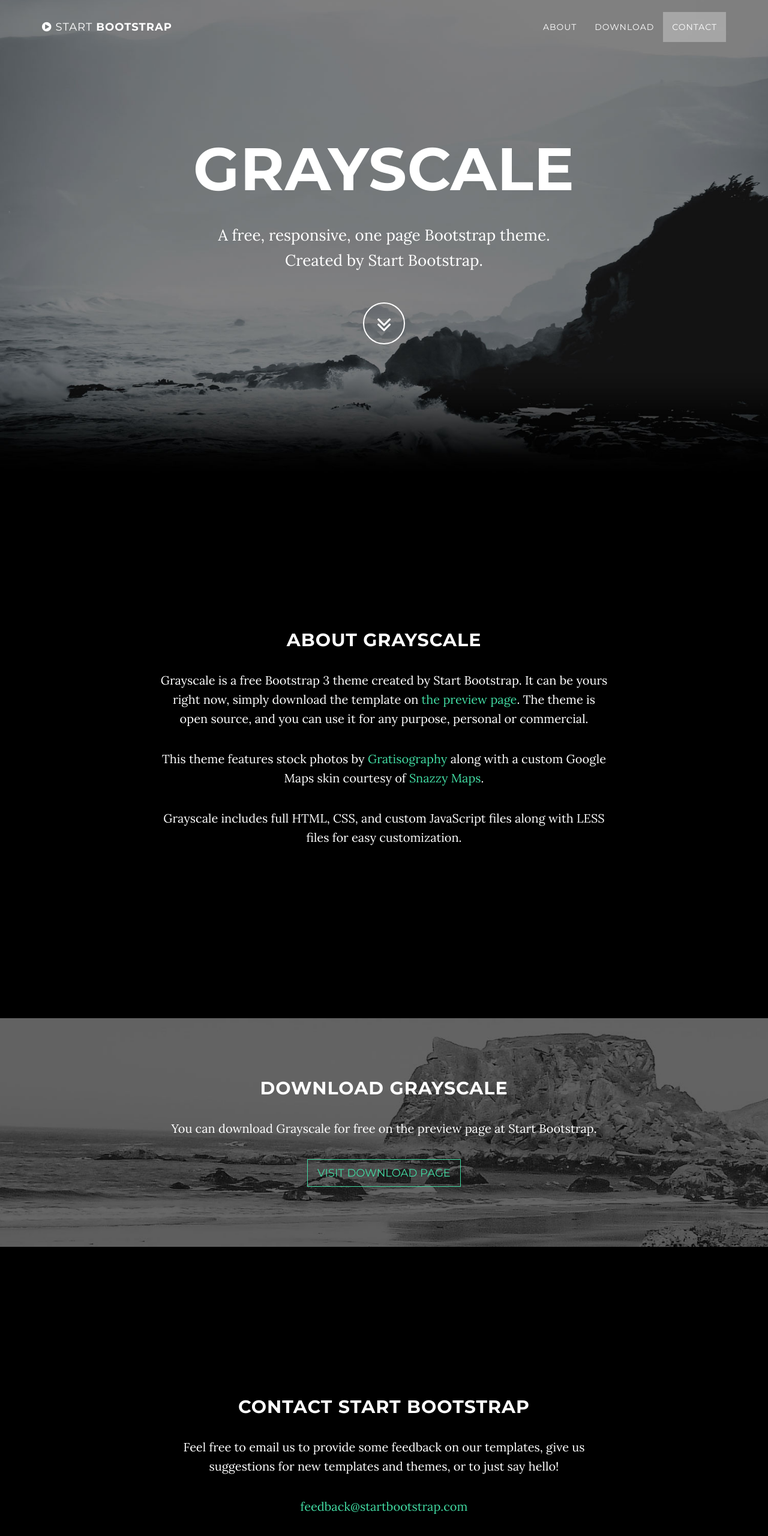
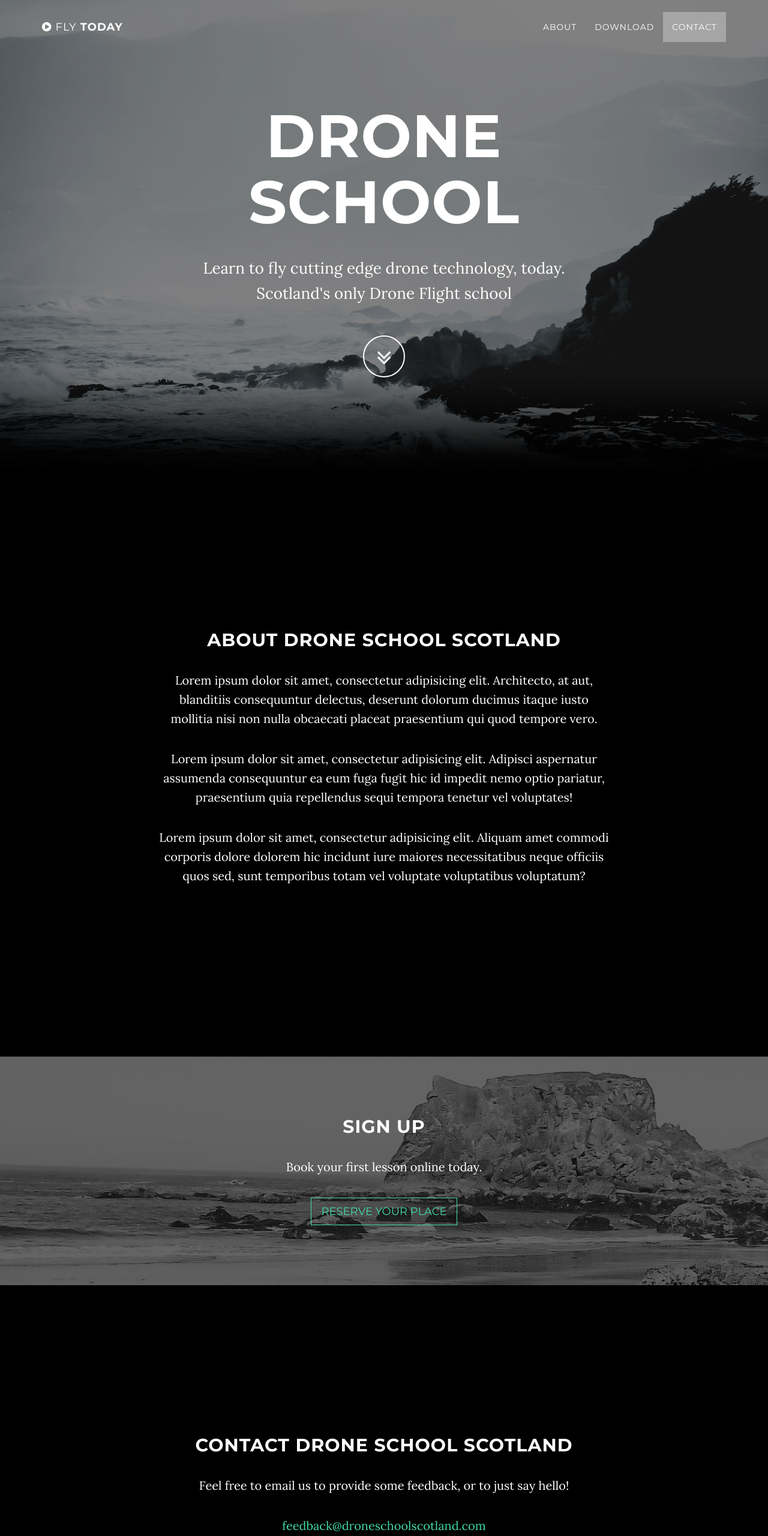
Before and after one commit to CraigJPerry/droneschoolscotland, a website: page client/index.html in a window 1280 px wide. Shown: the top 2560 px of the page at 60% size. Drawn offline with nearby package versions, Linux system fonts and the light colour scheme; some packages are replaced by stand-ins of ours; files that its build step writes are made by us from their sources; files whose address does not match are found by name.

Commit message:
feat(index): Initial rough draft copy text

```diff
--- a/client/index.html
+++ b/client/index.html
@@ -9,7 +9,7 @@
     <meta name="description" content="">
     <meta name="author" content="">
 
-    <title>Grayscale - Start Bootstrap Theme</title>
+    <title>Drone School Scotland</title>
 
     <!-- Bootstrap Core CSS -->
     <link href="/public/css/bootstrap.min.css" rel="stylesheet">
@@ -41,7 +41,7 @@
                     <i class="fa fa-bars"></i>
                 </button>
                 <a class="navbar-brand page-scroll" href="#page-top">
-                    <i class="fa fa-play-circle"></i>  <span class="light">Start</span> Bootstrap
+                    <i class="fa fa-play-circle"></i>  <span class="light">Fly</span> Today
                 </a>
             </div>
 
@@ -74,8 +74,8 @@
             <div class="container">
                 <div class="row">
                     <div class="col-md-8 col-md-offset-2">
-                        <h1 class="brand-heading">Grayscale</h1>
-                        <p class="intro-text">A free, responsive, one page Bootstrap theme.<br>Created by Start Bootstrap.</p>
+                        <h1 class="brand-heading">Drone School</h1>
+                        <p class="intro-text">Learn to fly cutting edge drone technology, today.<br>Scotland's only Drone Flight school</p>
                         <a href="#about" class="btn btn-circle page-scroll">
                             <i class="fa fa-angle-double-down animated"></i>
                         </a>
@@ -89,10 +89,10 @@
     <section id="about" class="container content-section text-center">
         <div class="row">
             <div class="col-lg-8 col-lg-offset-2">
-                <h2>About Grayscale</h2>
-                <p>Grayscale is a free Bootstrap 3 theme created by Start Bootstrap. It can be yours right now, simply download the template on <a href="http://startbootstrap.com/template-overviews/grayscale/">the preview page</a>. The theme is open source, and you can use it for any purpose, personal or commercial.</p>
-                <p>This theme features stock photos by <a href="http://gratisography.com/">Gratisography</a> along with a custom Google Maps skin courtesy of <a href="http://snazzymaps.com/">Snazzy Maps</a>.</p>
-                <p>Grayscale includes full HTML, CSS, and custom JavaScript files along with LESS files for easy customization.</p>
+                <h2>About Drone School Scotland</h2>
+                <p>Lorem ipsum dolor sit amet, consectetur adipisicing elit. Architecto, at aut, blanditiis consequuntur delectus, deserunt dolorum ducimus itaque iusto mollitia nisi non nulla obcaecati placeat praesentium qui quod tempore vero.</p>
+                <p>Lorem ipsum dolor sit amet, consectetur adipisicing elit. Adipisci aspernatur assumenda consequuntur ea eum fuga fugit hic id impedit nemo optio pariatur, praesentium quia repellendus sequi tempora tenetur vel voluptates!</p>
+                <p>Lorem ipsum dolor sit amet, consectetur adipisicing elit. Aliquam amet commodi corporis dolore dolorem hic incidunt iure maiores necessitatibus neque officiis quos sed, sunt temporibus totam vel voluptate voluptatibus voluptatum?</p>
             </div>
         </div>
     </section>
@@ -102,9 +102,9 @@
         <div class="download-section">
             <div class="container">
                 <div class="col-lg-8 col-lg-offset-2">
-                    <h2>Download Grayscale</h2>
-                    <p>You can download Grayscale for free on the preview page at Start Bootstrap.</p>
-                    <a href="http://startbootstrap.com/template-overviews/grayscale/" class="btn btn-default btn-lg">Visit Download Page</a>
+                    <h2>Sign Up</h2>
+                    <p>Book your first lesson online today.</p>
+                    <a href="#" class="btn btn-default btn-lg">Reserve Your Place</a>
                 </div>
             </div>
         </div>
@@ -114,19 +114,19 @@
     <section id="contact" class="container content-section text-center">
         <div class="row">
             <div class="col-lg-8 col-lg-offset-2">
-                <h2>Contact Start Bootstrap</h2>
-                <p>Feel free to email us to provide some feedback on our templates, give us suggestions for new templates and themes, or to just say hello!</p>
-                <p><a href="mailto:feedback@startbootstrap.com">feedback@startbootstrap.com</a>
+                <h2>Contact Drone School Scotland</h2>
+                <p>Feel free to email us to provide some feedback, or to just say hello!</p>
+                <p><a href="mailto:feedback@droneschoolscotland.com">feedback@droneschoolscotland.com</a>
                 </p>
                 <ul class="list-inline banner-social-buttons">
                     <li>
-                        <a href="https://twitter.com/SBootstrap" class="btn btn-default btn-lg"><i class="fa fa-twitter fa-fw"></i> <span class="network-name">Twitter</span></a>
+                        <a href="#" class="btn btn-default btn-lg"><i class="fa fa-twitter fa-fw"></i> <span class="network-name">Twitter</span></a>
                     </li>
                     <li>
-                        <a href="https://github.com/IronSummitMedia/startbootstrap" class="btn btn-default btn-lg"><i class="fa fa-github fa-fw"></i> <span class="network-name">Github</span></a>
+                        <a href="#" class="btn btn-default btn-lg"><i class="fa fa-github fa-fw"></i> <span class="network-name">Github</span></a>
                     </li>
                     <li>
-                        <a href="https://plus.google.com/+Startbootstrap/posts" class="btn btn-default btn-lg"><i class="fa fa-google-plus fa-fw"></i> <span class="network-name">Google+</span></a>
+                        <a href="#" class="btn btn-default btn-lg"><i class="fa fa-google-plus fa-fw"></i> <span class="network-name">Google+</span></a>
                     </li>
                 </ul>
             </div>
@@ -139,7 +139,7 @@
     <!-- Footer -->
     <footer>
         <div class="container text-center">
-            <p>Copyright &copy; Your Website 2014</p>
+            <p>Copyright &copy; Drone School Scotland 2015</p>
         </div>
     </footer>
 
--- a/client/js/grayscale.js
+++ b/client/js/grayscale.js
@@ -168,7 +168,7 @@
     var map = new google.maps.Map(mapElement, mapOptions);
 
     // Custom Map Marker Icon - Customize the map-marker.png file to customize your icon
-    var image = 'img/map-marker.png';
+    var image = '/public/pimg/map-marker.png';
     var myLatLng = new google.maps.LatLng(40.6700, -73.9400);
     var beachMarker = new google.maps.Marker({
         position: myLatLng,
```
